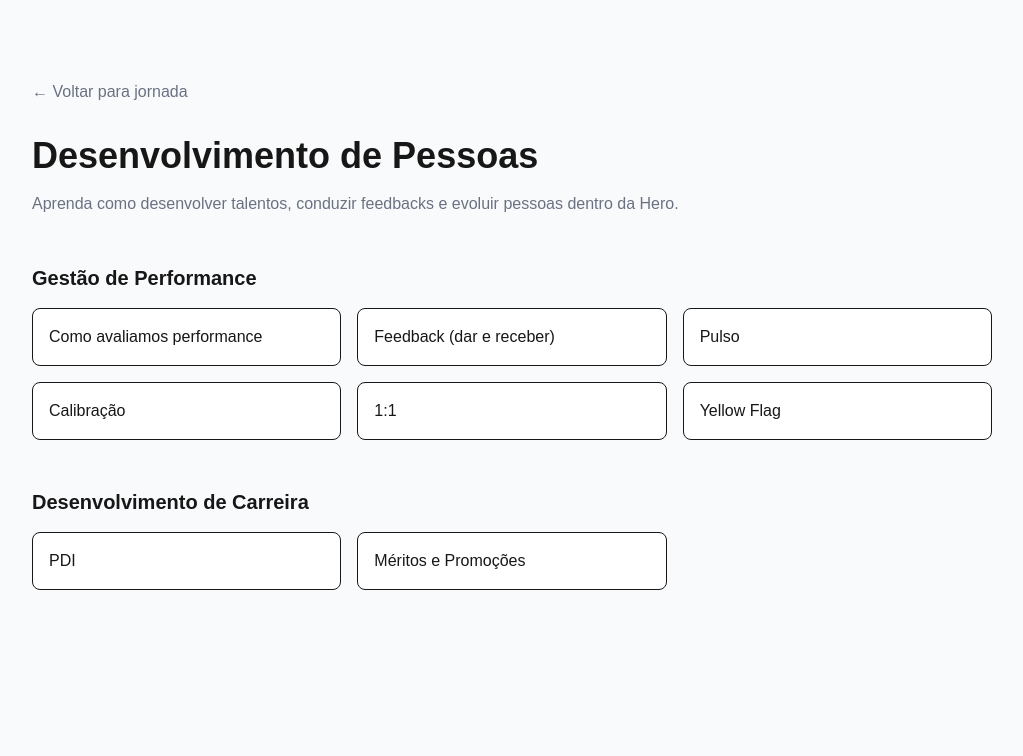
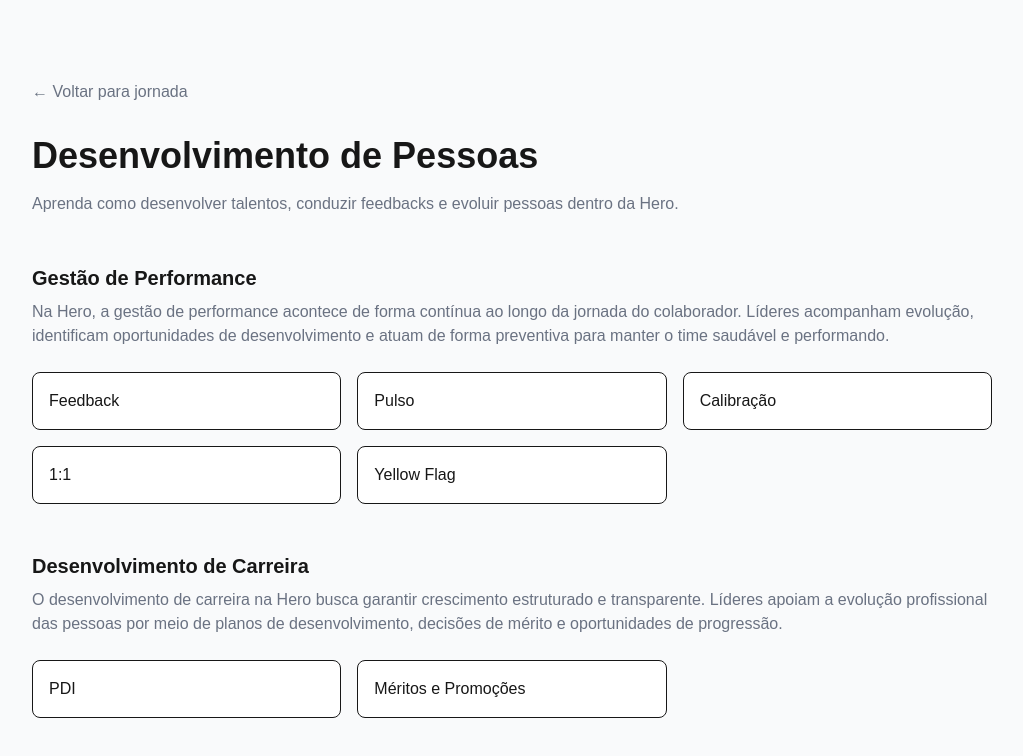
Before and after one commit to amandafrann/programa-lider-hero, a Next.js app: page /desenvolvimento in a window 1280 px wide. Shown: the top 756 px of the page, without its empty margins (128-1151 px from the left). Built offline with nearby package versions, Linux system fonts and the light colour scheme.

Commit message:
pagina desenvolvimento

```diff
--- a/app/desenvolvimento/page.tsx
+++ b/app/desenvolvimento/page.tsx
@@ -26,24 +26,23 @@ export default function DesenvolvimentoPage() {
 
         <div className="mb-12">
 
-          <h2 className="text-xl font-semibold mb-4">
+          <h2 className="text-xl font-semibold mb-2">
             Gestão de Performance
           </h2>
 
+          <p className="text-gray-500 mb-6">
+            Na Hero, a gestão de performance acontece de forma contínua ao longo da jornada do colaborador.
+            Líderes acompanham evolução, identificam oportunidades de desenvolvimento e atuam de forma preventiva
+            para manter o time saudável e performando.
+          </p>
+
           <div className="grid grid-cols-3 gap-4">
-
-            <Link
-              href="/desenvolvimento/performance/avaliacao"
-              className="bg-white border rounded-lg p-4 hover:shadow-sm transition"
-            >
-              Como avaliamos performance
-            </Link>
 
             <Link
               href="/desenvolvimento/performance/feedback"
               className="bg-white border rounded-lg p-4 hover:shadow-sm transition"
             >
-              Feedback (dar e receber)
+              Feedback
             </Link>
 
             <Link
@@ -83,9 +82,15 @@ export default function DesenvolvimentoPage() {
 
         <div>
 
-          <h2 className="text-xl font-semibold mb-4">
+          <h2 className="text-xl font-semibold mb-2">
             Desenvolvimento de Carreira
           </h2>
+
+          <p className="text-gray-500 mb-6">
+            O desenvolvimento de carreira na Hero busca garantir crescimento estruturado e transparente.
+            Líderes apoiam a evolução profissional das pessoas por meio de planos de desenvolvimento,
+            decisões de mérito e oportunidades de progressão.
+          </p>
 
           <div className="grid grid-cols-3 gap-4">
 
```
